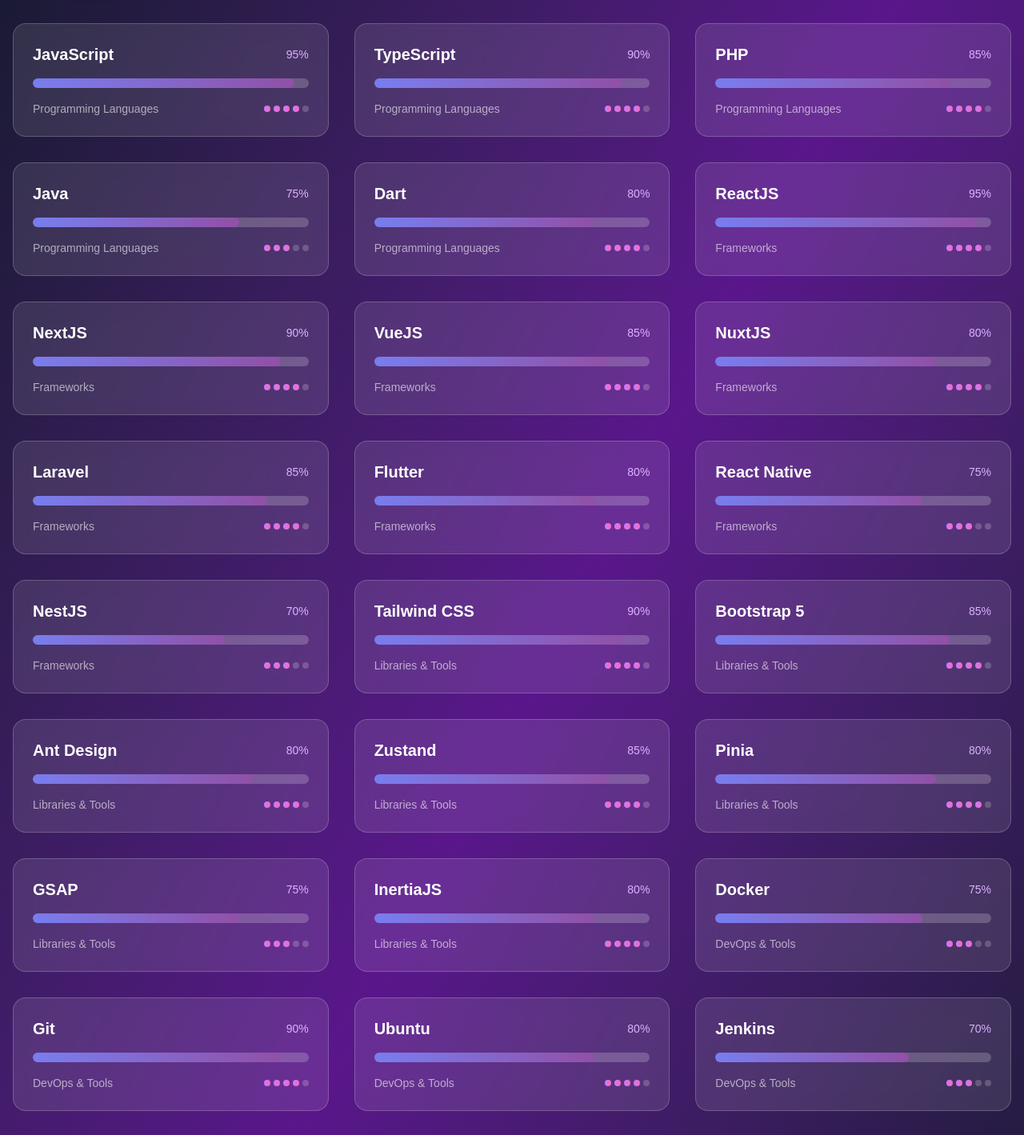
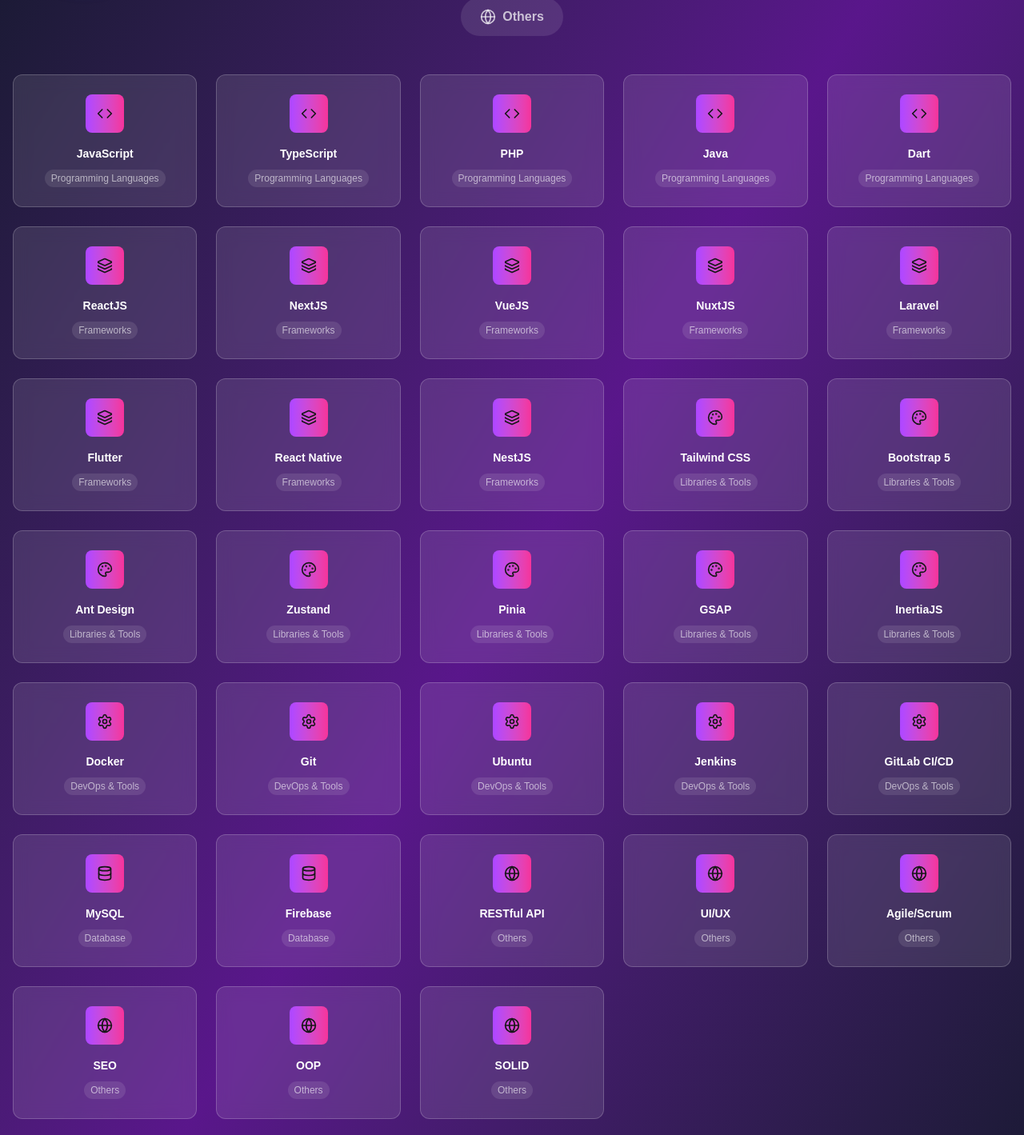
Before and after one commit to tranminhthang1606/TMT_Portfolio, a Next.js app: page / in a window 1280 px wide. Shown: the part 2350-3769 px from the top of the page at 80% size. Built offline with nearby package versions, Linux system fonts and the light colour scheme.

Commit message:
fix: data Skill & Expertise

```diff
--- a/src/components/Skills.tsx
+++ b/src/components/Skills.tsx
@@ -4,6 +4,7 @@
 import { useInView } from 'react-intersection-observer';
 import { skills } from '@/data/portfolio';
 import { useState } from 'react';
+import { Code, Database, Layers, Settings, Palette, Globe } from 'lucide-react';
 
 export default function Skills() {
   const [selectedCategory, setSelectedCategory] = useState('All');
@@ -18,6 +19,25 @@
     ? skills
     : skills.filter(skill => skill.category === selectedCategory);
 
+  const getCategoryIcon = (category: string) => {
+    switch (category) {
+      case 'Programming Languages':
+        return <Code className="w-5 h-5" />;
+      case 'Frameworks':
+        return <Layers className="w-5 h-5" />;
+      case 'Libraries & Tools':
+        return <Palette className="w-5 h-5" />;
+      case 'DevOps & Tools':
+        return <Settings className="w-5 h-5" />;
+      case 'Database':
+        return <Database className="w-5 h-5" />;
+      case 'Others':
+        return <Globe className="w-5 h-5" />;
+      default:
+        return <Code className="w-5 h-5" />;
+    }
+  };
+
   const containerVariants = {
     hidden: { opacity: 0 },
     visible: {
@@ -29,27 +49,15 @@
   };
 
   const skillVariants = {
-    hidden: { x: -50, opacity: 0 },
+    hidden: { y: 20, opacity: 0 },
     visible: {
-      x: 0,
+      y: 0,
       opacity: 1,
       transition: {
         duration: 0.6,
         ease: "easeOut" as const
       }
     }
-  };
-
-  const progressVariants = {
-    hidden: { width: 0 },
-    visible: (level: number) => ({
-      width: `${level}%`,
-              transition: {
-          duration: 1.5,
-          ease: "easeOut" as const,
-          delay: 0.3
-        }
-    })
   };
 
   return (
@@ -80,12 +88,13 @@
             <button
               key={category}
               onClick={() => setSelectedCategory(category)}
-              className={`px-6 py-3 rounded-full font-semibold transition-all duration-300 ${
+              className={`px-6 py-3 rounded-full font-semibold transition-all duration-300 flex items-center gap-2 ${
                 selectedCategory === category
                   ? 'bg-gradient-to-r from-purple-500 to-pink-500 text-white shadow-lg glow'
                   : 'bg-white/10 text-white/70 hover:bg-white/20 hover:text-white'
               }`}
             >
+              {category !== 'All' && getCategoryIcon(category)}
               {category}
             </button>
           ))}
@@ -97,46 +106,32 @@
           variants={containerVariants}
           initial="hidden"
           animate={inView ? "visible" : "hidden"}
-          className="grid grid-cols-1 md:grid-cols-2 lg:grid-cols-3 gap-8"
+          className="grid grid-cols-2 md:grid-cols-3 lg:grid-cols-4 xl:grid-cols-5 gap-6"
         >
           {filteredSkills.map((skill) => (
             <motion.div
               key={skill.name}
               variants={skillVariants}
-              className="card-hover rounded-2xl p-6 glass"
+              className="group relative"
             >
-              <div className="flex items-center justify-between mb-4">
-                <h3 className="text-xl font-semibold text-white">
-                  {skill.name}
-                </h3>
-                <span className="text-sm font-medium text-purple-300">
-                  {skill.level}%
-                </span>
-              </div>
+              <div className="card-hover rounded-xl p-6 glass border border-white/10 hover:border-purple-500/50 transition-all duration-300 h-full">
+                <div className="text-center">
+                  {/* Skill Icon */}
+                  <div className="w-12 h-12 mx-auto mb-4 bg-gradient-to-r from-purple-500 to-pink-500 rounded-lg flex items-center justify-center group-hover:scale-110 transition-transform duration-300">
+                    {getCategoryIcon(skill.category)}
+                  </div>
 
-              <div className="w-full bg-white/20 rounded-full h-3 mb-4 overflow-hidden">
-                <motion.div
-                  custom={skill.level}
-                  variants={progressVariants}
-                  className="h-full skill-bar rounded-full relative"
-                >
-                  <div className="absolute inset-0 bg-gradient-to-r from-purple-400 to-pink-400 opacity-20 rounded-full"></div>
-                </motion.div>
-              </div>
+                  {/* Skill Name */}
+                  <h3 className="text-sm font-semibold text-white group-hover:text-purple-300 transition-colors duration-300">
+                    {skill.name}
+                  </h3>
 
-              <div className="flex items-center justify-between text-sm text-white/60">
-                <span>{skill.category}</span>
-                <div className="flex space-x-1">
-                  {[...Array(5)].map((_, i) => (
-                    <div
-                      key={i}
-                      className={`w-2 h-2 rounded-full ${
-                        i < Math.floor(skill.level / 20)
-                          ? 'bg-gradient-to-r from-purple-400 to-pink-400'
-                          : 'bg-white/20'
-                      }`}
-                    />
-                  ))}
+                  {/* Category Badge */}
+                  <div className="mt-2">
+                    <span className="text-xs text-white/60 bg-white/10 px-2 py-1 rounded-full">
+                      {skill.category}
+                    </span>
+                  </div>
                 </div>
               </div>
             </motion.div>
@@ -150,24 +145,22 @@
           transition={{ duration: 0.8, delay: 0.5 }}
           className="mt-16 text-center"
         >
-          <div className="grid grid-cols-1 md:grid-cols-3 gap-8">
-            <div className="text-center">
-              <div className="text-4xl font-bold gradient-text mb-2">
-                {skills.filter(s => s.level >= 90).length}
-              </div>
-              <div className="text-white/80">Expert Level</div>
-            </div>
-            <div className="text-center">
-              <div className="text-4xl font-bold gradient-text mb-2">
-                {skills.filter(s => s.level >= 80 && s.level < 90).length}
-              </div>
-              <div className="text-white/80">Advanced Level</div>
-            </div>
-            <div className="text-center">
-              <div className="text-4xl font-bold gradient-text mb-2">
-                {skills.filter(s => s.level >= 70 && s.level < 80).length}
-              </div>
-              <div className="text-white/80">Intermediate Level</div>
+          <div className="inline-block p-8 rounded-2xl glass">
+            <h3 className="text-2xl font-bold text-white mb-4">
+              Skills Overview
+            </h3>
+            <div className="grid grid-cols-2 md:grid-cols-3 gap-6">
+              {categories.slice(1).map((category) => {
+                const categorySkills = skills.filter(s => s.category === category);
+                return (
+                  <div key={category} className="text-center">
+                    <div className="text-2xl font-bold gradient-text mb-1">
+                      {categorySkills.length}
+                    </div>
+                    <div className="text-white/80 text-sm">{category}</div>
+                  </div>
+                );
+              })}
             </div>
           </div>
         </motion.div>
--- a/src/data/portfolio.ts
+++ b/src/data/portfolio.ts
@@ -1,6 +1,5 @@
 export interface Skill {
   name: string;
-  level: number;
   category: string;
   icon?: string;
 }
@@ -61,49 +60,49 @@
 
 export const skills: Skill[] = [
   // Programming Languages
-  { name: "JavaScript", level: 95, category: "Programming Languages" },
-  { name: "TypeScript", level: 90, category: "Programming Languages" },
-  { name: "PHP", level: 85, category: "Programming Languages" },
-  { name: "Java", level: 75, category: "Programming Languages" },
-  { name: "Dart", level: 80, category: "Programming Languages" },
+  { name: "JavaScript", category: "Programming Languages" },
+  { name: "TypeScript", category: "Programming Languages" },
+  { name: "PHP", category: "Programming Languages" },
+  { name: "Java", category: "Programming Languages" },
+  { name: "Dart", category: "Programming Languages" },
 
   // Frameworks
-  { name: "ReactJS", level: 95, category: "Frameworks" },
-  { name: "NextJS", level: 90, category: "Frameworks" },
-  { name: "VueJS", level: 85, category: "Frameworks" },
-  { name: "NuxtJS", level: 80, category: "Frameworks" },
-  { name: "Laravel", level: 85, category: "Frameworks" },
-  { name: "Flutter", level: 80, category: "Frameworks" },
-  { name: "React Native", level: 75, category: "Frameworks" },
-  { name: "NestJS", level: 70, category: "Frameworks" },
+  { name: "ReactJS", category: "Frameworks" },
+  { name: "NextJS", category: "Frameworks" },
+  { name: "VueJS", category: "Frameworks" },
+  { name: "NuxtJS", category: "Frameworks" },
+  { name: "Laravel", category: "Frameworks" },
+  { name: "Flutter", category: "Frameworks" },
+  { name: "React Native", category: "Frameworks" },
+  { name: "NestJS", category: "Frameworks" },
 
   // Libraries & Tools
-  { name: "Tailwind CSS", level: 90, category: "Libraries & Tools" },
-  { name: "Bootstrap 5", level: 85, category: "Libraries & Tools" },
-  { name: "Ant Design", level: 80, category: "Libraries & Tools" },
-  { name: "Zustand", level: 85, category: "Libraries & Tools" },
-  { name: "Pinia", level: 80, category: "Libraries & Tools" },
-  { name: "GSAP", level: 75, category: "Libraries & Tools" },
-  { name: "InertiaJS", level: 80, category: "Libraries & Tools" },
+  { name: "Tailwind CSS", category: "Libraries & Tools" },
+  { name: "Bootstrap 5", category: "Libraries & Tools" },
+  { name: "Ant Design", category: "Libraries & Tools" },
+  { name: "Zustand", category: "Libraries & Tools" },
+  { name: "Pinia", category: "Libraries & Tools" },
+  { name: "GSAP", category: "Libraries & Tools" },
+  { name: "InertiaJS", category: "Libraries & Tools" },
 
   // DevOps & Tools
-  { name: "Docker", level: 75, category: "DevOps & Tools" },
-  { name: "Git", level: 90, category: "DevOps & Tools" },
-  { name: "Ubuntu", level: 80, category: "DevOps & Tools" },
-  { name: "Jenkins", level: 70, category: "DevOps & Tools" },
-  { name: "GitLab CI/CD", level: 75, category: "DevOps & Tools" },
+  { name: "Docker", category: "DevOps & Tools" },
+  { name: "Git", category: "DevOps & Tools" },
+  { name: "Ubuntu", category: "DevOps & Tools" },
+  { name: "Jenkins", category: "DevOps & Tools" },
+  { name: "GitLab CI/CD", category: "DevOps & Tools" },
 
   // Database
-  { name: "MySQL", level: 85, category: "Database" },
-  { name: "Firebase", level: 80, category: "Database" },
+  { name: "MySQL", category: "Database" },
+  { name: "Firebase", category: "Database" },
 
   // Others
-  { name: "RESTful API", level: 90, category: "Others" },
-  { name: "UI/UX", level: 80, category: "Others" },
-  { name: "Agile/Scrum", level: 85, category: "Others" },
-  { name: "SEO", level: 75, category: "Others" },
-  { name: "OOP", level: 90, category: "Others" },
-  { name: "SOLID", level: 85, category: "Others" },
+  { name: "RESTful API", category: "Others" },
+  { name: "UI/UX", category: "Others" },
+  { name: "Agile/Scrum", category: "Others" },
+  { name: "SEO", category: "Others" },
+  { name: "OOP", category: "Others" },
+  { name: "SOLID", category: "Others" },
 ];
 
 export const experiences: Experience[] = [
```
